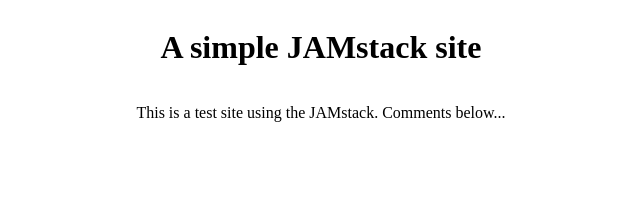
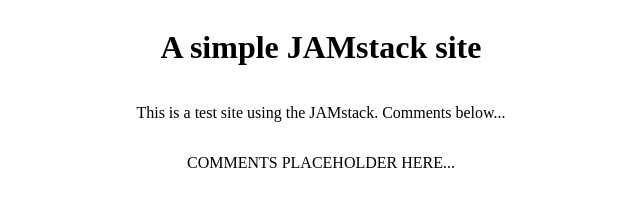
Before and after one commit to lukemtl/simpleJAMProject, a plain HTML site: page index.html in a window 1280 px wide. Shown: the whole page, without its empty margins (319-959 px from the left). Drawn offline with Linux system fonts and the light colour scheme.

Commit message:
add comments placeholder

```diff
--- a/index.html
+++ b/index.html
@@ -11,5 +11,7 @@
 
     <h1>A simple JAMstack site</h1>
     <p>This is a test site using the JAMstack. Comments below... </p>
+
+    <p> COMMENTS PLACEHOLDER HERE... </p>
 </body>
 </html>
```
Also changed, not shown: temp.js (+8 -0 lines).
